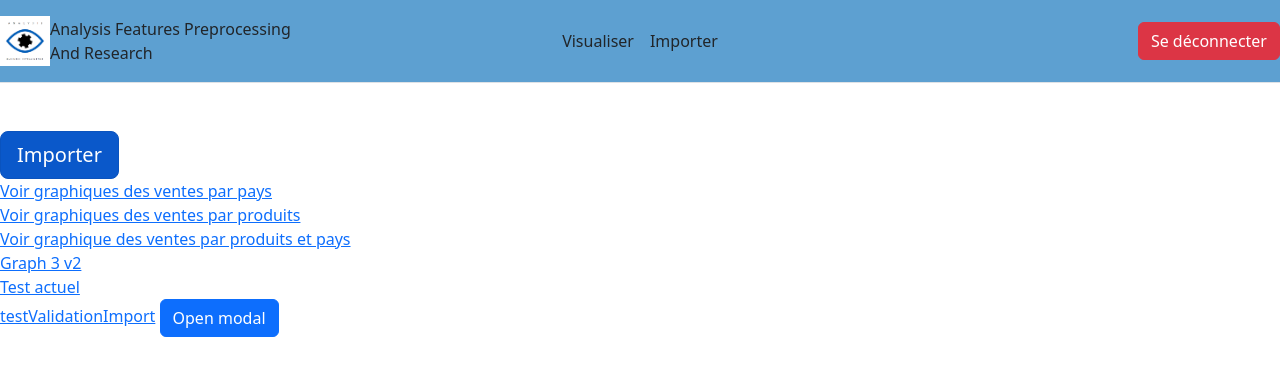
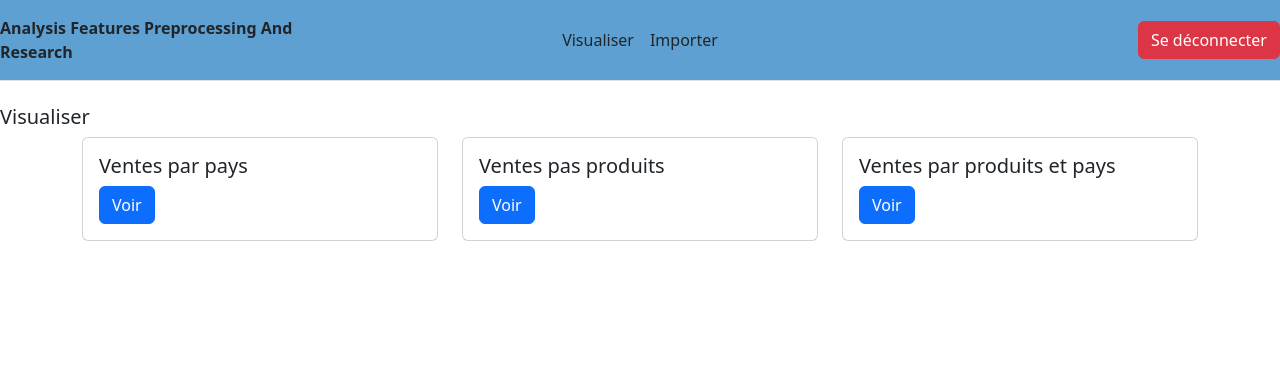
Before and after one commit to Quentin0312/brief1C, a Django app: page /dashboard/ in a window 1280 px wide. Shown: the top 376 px of the page. Run offline with Django 4.2, Linux system fonts and the light colour scheme; the visitor is signed in with stand-in values (Sample User, id 1).

Commit message:
dashboard.html => mise en place des cards bootstrap, base.html=> logo retiré

```diff
--- a/src/dashboard/templates/base.html
+++ b/src/dashboard/templates/base.html
@@ -16,8 +16,8 @@
 
         <!-- Logo -->
         <a class="d-flex align-items-center col-md-3 mb-2 mb-md-0 text-dark text-decoration-none">
-            <img src="{% static 'logo.png' %}" alt="Logo" id="logo" class="d-inline-block align-text-top"height="50">
-            Analysis Features Preprocessing And Research
+            <!-- <img src="{% static 'logo.png' %}" alt="Logo" id="logo" class="d-inline-block align-text-top"height="40"> -->
+            <strong>Analysis Features Preprocessing And Research</strong>
         </a>
 
         {% if user.is_authenticated %}
--- a/src/dashboard/templates/mainDashboard.html
+++ b/src/dashboard/templates/mainDashboard.html
@@ -1,52 +1,58 @@
 {% extends 'base.html' %}
 
 {% block contenu %}
-<br>
-<a href="add" class="btn btn-primary btn-lg active" >Importer</a>
-<br>
 
-<a href="graphPays">Voir graphiques des ventes par pays</a>
+<h5>Visualiser</h5> <!--À centrer-->
 
 
+<div class="container">
+  <div class="row">
+    <!-- Carte ventes par pays -->
+    <div class="col-sm-4">
+      <div class="card">
+        <div class="card-body">
+          <h5 class="card-title">Ventes par pays</h5>
+          <!-- <p class="card-text">With supporting text below as a natural lead-in to additional content.</p> -->
+          <a href="graphPays" class="btn btn-primary">Voir</a>
+        </div>
+      </div>
+    </div>
+    <!-- Carte ventes par produits -->
+    <div class="col-sm-4">
+      <div class="card">
+        <div class="card-body">
+          <h5 class="card-title">Ventes pas produits</h5>
+          <!-- <p class="card-text">With supporting text below as a natural lead-in to additional content.</p> -->
+          <a href="graphProduits" class="btn btn-primary">Voir</a>
+        </div>
+      </div>
+    </div>
+    <!-- Carte ventes par pays/produits -->
+    <div class="col-sm-4">
+      <div class="card">
+        <div class="card-body">
+          <h5 class="card-title">Ventes par produits et pays</h5>
+          <!-- <p class="card-text">With supporting text below as a natural lead-in to additional content.</p> -->
+          <a href="graph3" class="btn btn-primary">Voir</a>
+        </div>
+      </div>
+    </div>
 
+  </div>
+</div>
+
+<!-- Test/Debug -->
+<!-- <a href="graphTCD">Voir graphique des ventes par produits et pays</a>
+<br>
+<a href="testActuel">Test actuel</a>
+<br>
+<a href="testValidationImport">testValidationImport</a> -->
+
+<!-- Liens actifs -->
+<!-- <a href="graphPays">Voir graphiques des ventes par pays</a>
 <br>
 <a href="graphProduits">Voir graphiques des ventes par produits</a>
 <br>
-<a href="graphTCD">Voir graphique des ventes par produits et pays</a>
-<br>
-<a href="graph3">Graph 3 v2</a>
-<br>
-<a href="testActuel">Test actuel</a>
-<br>
-<a href="testValidationImport">testValidationImport</a>
-<!-- Button to Open the Modal -->
-<button type="button" class="btn btn-primary" data-bs-toggle="modal" data-bs-target="#myModal">
-    Open modal
-  </button>
-
-  <!-- The Modal -->
-  <div class="modal" id="myModal">
-    <div class="modal-dialog">
-      <div class="modal-content">
-
-        <!-- Modal Header -->
-        <div class="modal-header">
-          <h4 class="modal-title">Modal Heading</h4>
-          <button type="button" class="btn-close" data-bs-dismiss="modal"></button>
-        </div>
-
-        <!-- Modal body -->
-        <div class="modal-body">
-          Modal body..
-        </div>
-
-        <!-- Modal footer -->
-        <div class="modal-footer">
-          <button type="button" class="btn btn-danger" data-bs-dismiss="modal">Close</button>
-        </div>
-
-      </div>
-    </div>
-  </div>
+<a href="graph3">Graph 3 v2</a> -->
 
 {% endblock %}
```
